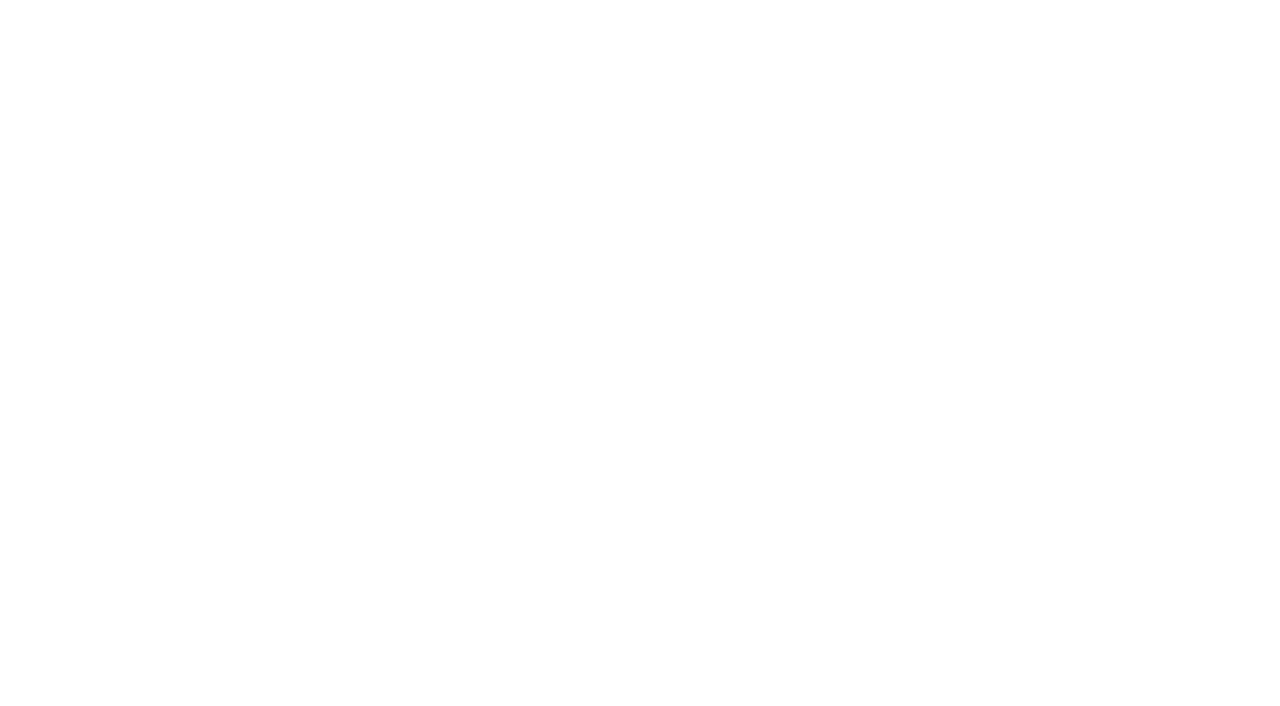
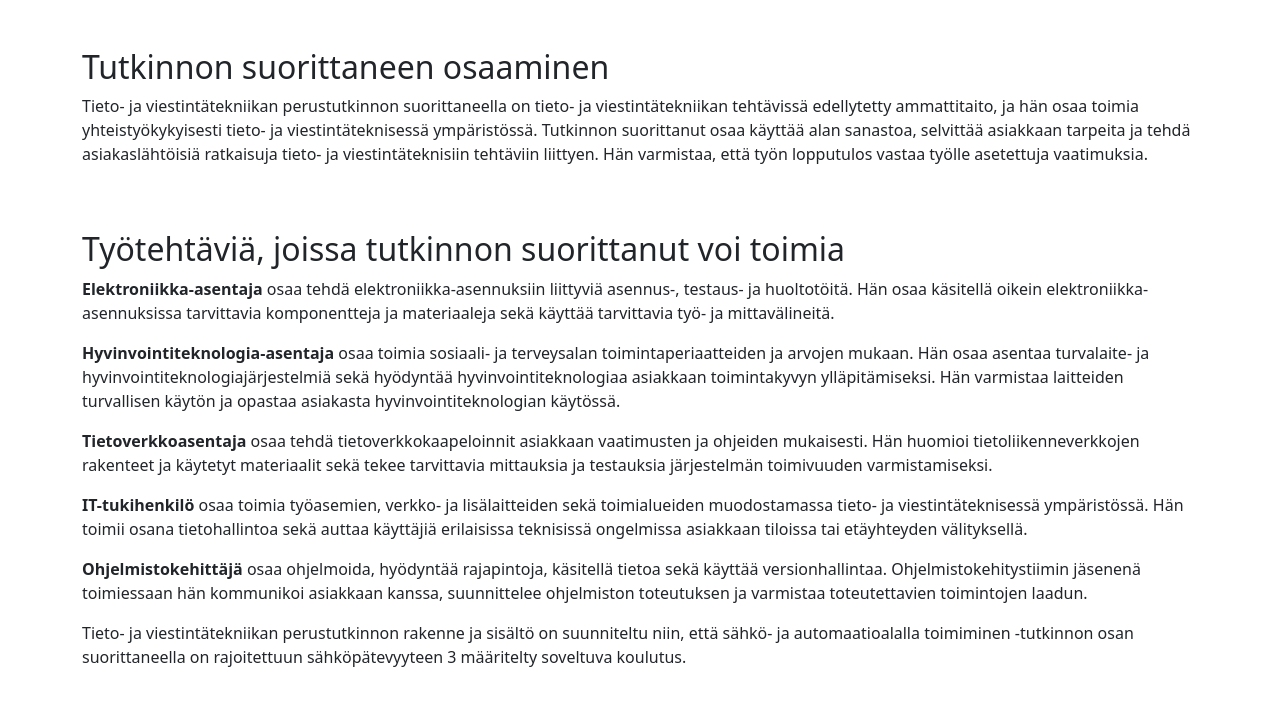
Before and after one commit to Jaqq0/Responsiiviset-sivut-bootstrapilla, a plain HTML site: page index.html in a window 1280 px wide. Drawn offline with nearby package versions, Linux system fonts and the light colour scheme.

Commit message:
ekat bootstrap muotoilut

```diff
--- a/index.html
+++ b/index.html
@@ -7,6 +7,55 @@
     <link href="https://cdn.jsdelivr.net/npm/bootstrap@5.3.0-alpha1/dist/css/bootstrap.min.css" rel="stylesheet">
 </head>
 <body>
-
+    <div class="container pt-5 ">
+        <h2>Tutkinnon suorittaneen osaaminen</h2>
+        <p>Tieto- ja viestintätekniikan perustutkinnon suorittaneella on tieto- ja viestintätekniikan tehtävissä edellytetty ammattitaito,
+            ja hän osaa toimia yhteistyökykyisesti tieto- ja viestintäteknisessä ympäristössä. Tutkinnon suorittanut osaa käyttää alan sanastoa,
+            selvittää asiakkaan tarpeita ja tehdä asiakaslähtöisiä ratkaisuja tieto- ja viestintäteknisiin tehtäviin liittyen. Hän varmistaa,
+            että työn lopputulos vastaa työlle asetettuja vaatimuksia.
+        </p>
+    </div>
+    <div class="container pt-5">
+        <h2>Työtehtäviä, joissa tutkinnon suorittanut voi toimia</h2>
+        <p>
+            <b>Elektroniikka-asentaja</b>
+            osaa tehdä elektroniikka-asennuksiin liittyviä asennus-,
+            testaus- ja huoltotöitä. Hän osaa käsitellä oikein elektroniikka-asennuksissa
+            tarvittavia komponentteja ja materiaaleja sekä käyttää tarvittavia työ- ja
+            mittavälineitä.
+        </p>
+        <p>
+            <b>Hyvinvointiteknologia-asentaja</b>
+            osaa toimia sosiaali- ja
+            terveysalan toimintaperiaatteiden ja arvojen mukaan. Hän osaa asentaa
+            turvalaite- ja hyvinvointiteknologiajärjestelmiä sekä hyödyntää
+            hyvinvointiteknologiaa asiakkaan toimintakyvyn ylläpitämiseksi. Hän varmistaa
+            laitteiden turvallisen käytön ja opastaa asiakasta hyvinvointiteknologian käytössä.
+        </p>
+        <p>
+            <b>Tietoverkkoasentaja</b>
+            osaa tehdä tietoverkkokaapeloinnit asiakkaan vaatimusten ja ohjeiden mukaisesti.
+            Hän huomioi tietoliikenneverkkojen rakenteet ja käytetyt materiaalit sekä tekee
+            tarvittavia mittauksia ja testauksia järjestelmän toimivuuden varmistamiseksi.
+        </p>
+        <p>
+            <b>IT-tukihenkilö</b>
+            osaa toimia työasemien, verkko- ja lisälaitteiden sekä toimialueiden muodostamassa
+            tieto- ja viestintäteknisessä ympäristössä. Hän toimii osana tietohallintoa
+            sekä auttaa käyttäjiä erilaisissa teknisissä ongelmissa asiakkaan tiloissa tai
+            etäyhteyden välityksellä.
+        </p>
+        <p>
+            <b>Ohjelmistokehittäjä</b>
+            osaa ohjelmoida, hyödyntää rajapintoja, käsitellä tietoa sekä käyttää versionhallintaa.
+            Ohjelmistokehitystiimin jäsenenä toimiessaan hän kommunikoi asiakkaan kanssa,
+            suunnittelee ohjelmiston toteutuksen ja varmistaa toteutettavien toimintojen laadun.
+        </p>
+        <p>
+            Tieto- ja viestintätekniikan perustutkinnon rakenne ja sisältö on suunniteltu niin,
+            että sähkö- ja automaatioalalla toimiminen -tutkinnon osan suorittaneella on
+            rajoitettuun sähköpätevyyteen 3 määritelty soveltuva koulutus.
+        </p>
+    </div>
 </body>
 </html>
```
